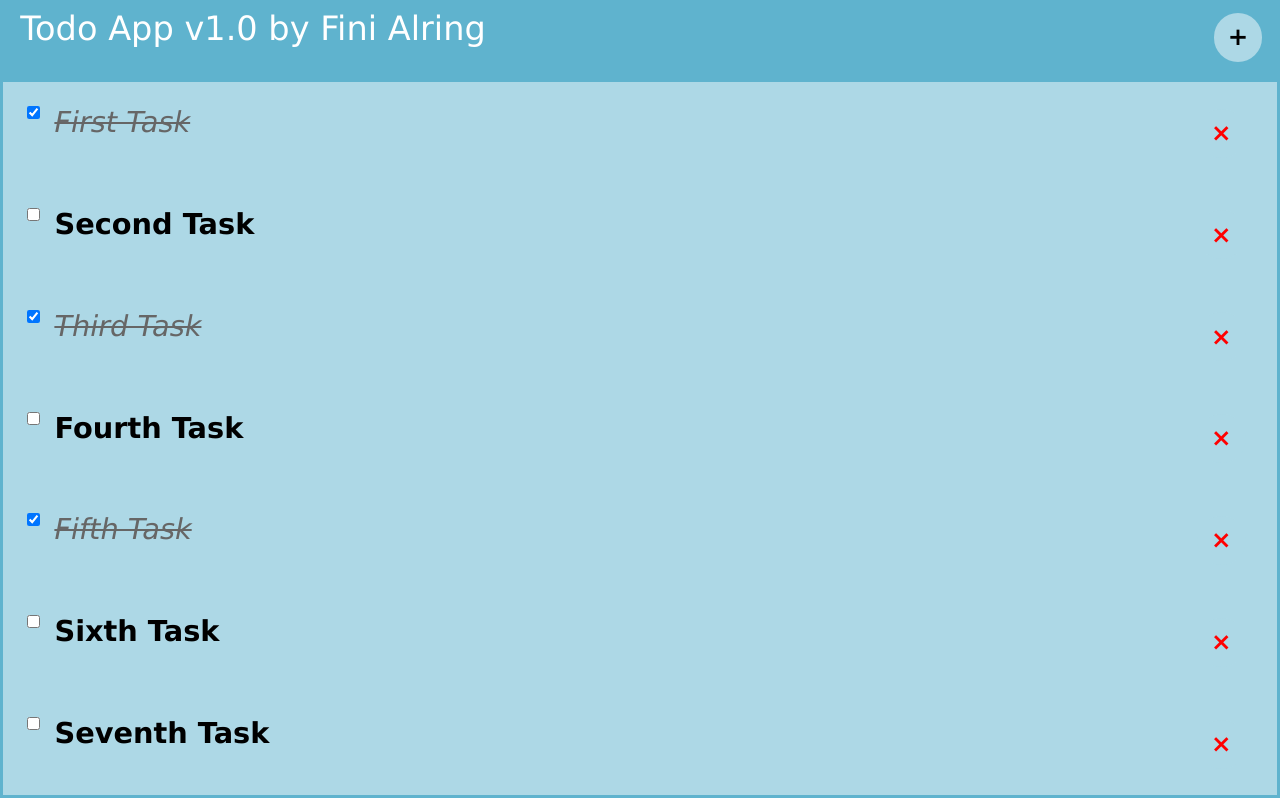
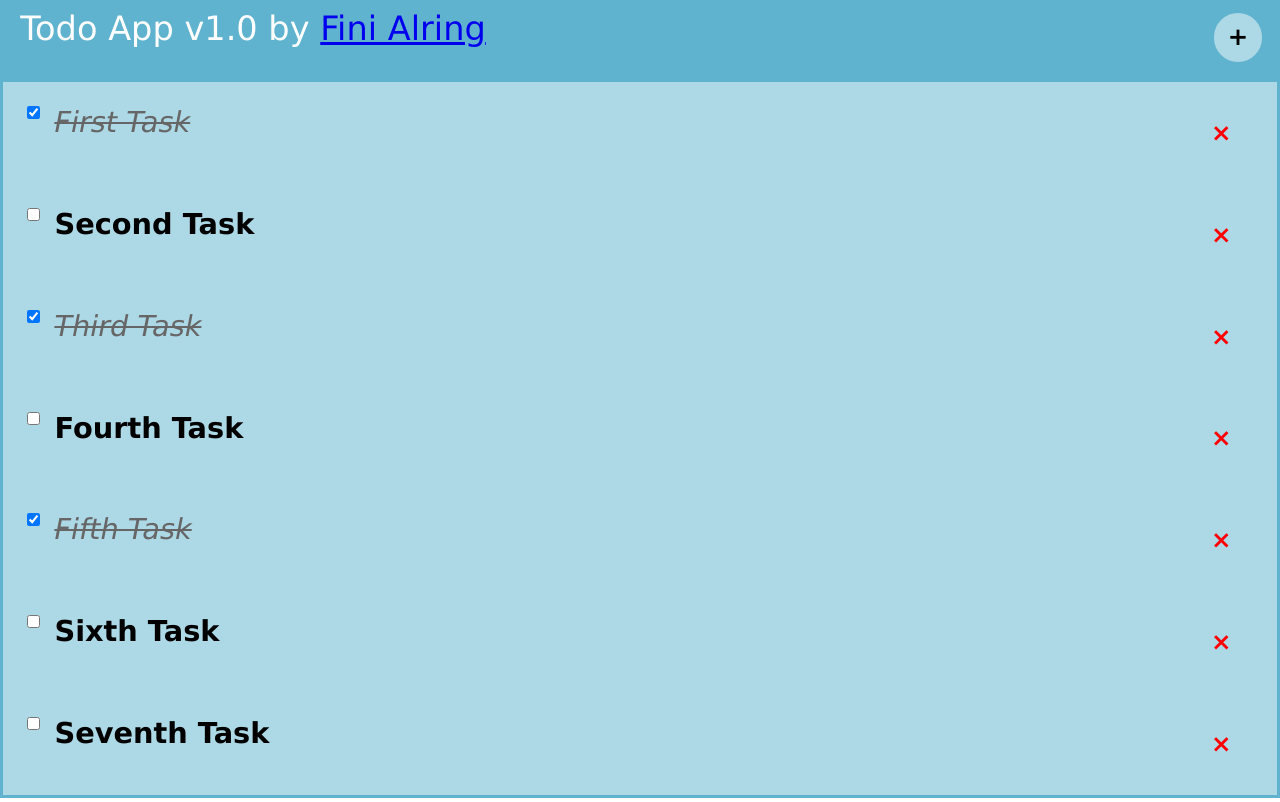
Before and after one commit to fini/warpztodoapp, a website: page index.html in a window 1280 px wide. Drawn offline with nearby package versions, Linux system fonts and the light colour scheme; files that its build step writes are made by us from their sources; files whose address does not match are found by name.

Commit message:
Minor updates related to github link and readme files.

```diff
--- a/Gruntfile.js
+++ b/Gruntfile.js
@@ -103,6 +103,7 @@
             files: [
                 //{expand: true, src: ['img/icons/**/*.{jpg,gif,png,svg,svgz}'], dest: '<%= paths.build.distFolder %>/'},
                 //{expand: true, src: ['img/text/**/*.{jpg,gif,png,svg,svgz}'], dest: '<%= paths.build.distFolder %>/'},
+                {expand: true, src: ['README.md'], dest: '<%= paths.build.distFolder %>/'},
                 {expand: true, src: ['data/**/*.json'], dest: '<%= paths.build.distFolder %>/'}
             ]
         }
--- a/index.html
+++ b/index.html
@@ -13,7 +13,7 @@
         <div class="todo-app">
 
             <header>
-                <h2>Todo App v1.0 by Fini Alring</h2>
+                <h2>Todo App v1.0 by <a href="https://github.com/fini/">Fini Alring</a></h2>
                 <button class="action-todo-add">+</button>
             </header>
 
```
Also changed, not shown: build/dist/README.md (added), build/dist/index.html.
